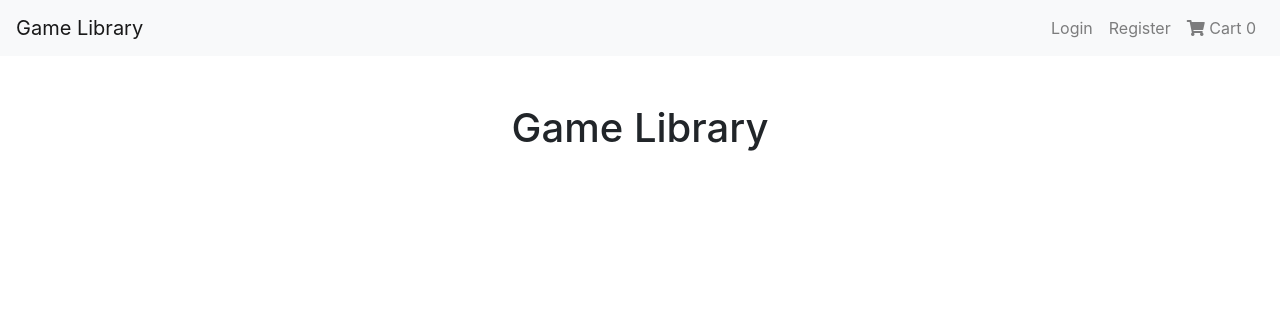
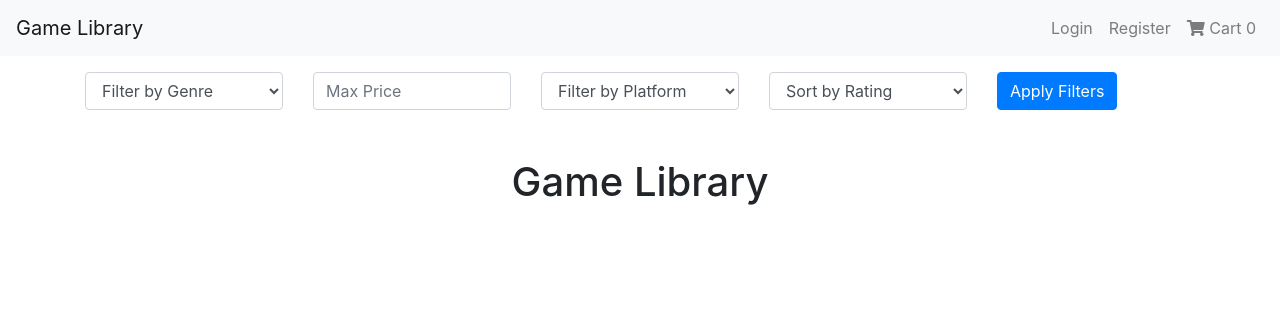
Before and after one commit to dzon337/gameshop, a Spring Boot app: page / in a window 1280 px wide. Shown: the top 316 px of the page. Run offline with Spring Boot 4, Linux system fonts and the light colour scheme.

Commit message:
Add files via upload

```diff
--- a/front_end/src/main/resources/application.properties
+++ /dev/null
@@ -1 +0,0 @@
-server.port = 8081
--- a/front_end/src/main/resources/templates/index.html
+++ b/front_end/src/main/resources/templates/index.html
@@ -31,6 +31,36 @@
         </ul>
     </div>
 </nav>
+<div class="container mt-3">
+    <div class="row">
+        <div class="col">
+            <select id="filterGenre" class="form-control">
+                <option value="">Filter by Genre</option>
+                <!-- Options will be populated here -->
+            </select>
+        </div>
+        <div class="col">
+            <input type="number" id="filterPrice" class="form-control" placeholder="Max Price">
+        </div>
+        <div class="col">
+            <select id="filterPlatform" class="form-control">
+                <option value="">Filter by Platform</option>
+                <!-- Options will be populated here -->
+            </select>
+        </div>
+        <div class="col">
+            <select id="sortRating" class="form-control">
+                <option value="">Sort by Rating</option>
+                <option value="asc">Low to High</option>
+                <option value="desc">High to Low</option>
+            </select>
+        </div>
+        <div class="col">
+            <button onclick="applyFilters()" class="btn btn-primary">Apply Filters</button>
+        </div>
+    </div>
+</div>
+
 <div class="container mt-5">
     <h1 class="text-center">Game Library</h1>
     <div id="game-list" class="row"></div>
@@ -215,19 +245,36 @@
         window.location.href = "/checkout"
 
     }
+    function applyFilters() {
+        const genreFilter = document.getElementById('filterGenre').value;
+        const priceFilter = parseFloat(document.getElementById('filterPrice').value);
+        const platformFilter = document.getElementById('filterPlatform').value;
+        const sortRating = document.getElementById('sortRating').value;
 
+        let filteredGames = gamesData;
 
-    document.addEventListener("DOMContentLoaded", function() {
-        fetch('http://localhost:8080/games/all')
-            .then(response => {
-                if (!response.ok) {
-                    throw new Error(`HTTP error! Status: ${response.status}`);
+        // Filter by Genre
+        if (genreFilter) {
+            filteredGames = filteredGames.filter(game => game.genres.some(g => g.genreName === genreFilter));
         }
-                return response.json();
-            })
-            .then(data => {renderGames(data); gamesData= data;})
-            .catch(error => console.error('Error fetching data:', error));
 
+        // Filter by Price
+        if (priceFilter) {
+            filteredGames = filteredGames.filter(game => game.price <= priceFilter);
+        }
+
+        // Filter by Platform
+        if (platformFilter) {
+            filteredGames = filteredGames.filter(game => game.platforms.some(p => p.platformName === platformFilter));
+        }
+
+        // Sort by Rating
+        if (sortRating) {
+            filteredGames.sort((a, b) => sortRating === 'asc' ? a.averageRating - b.averageRating : b.averageRating - a.averageRating);
+        }
+
+        renderGames(filteredGames);
+    }
     function renderGames(games) {
         const container = document.getElementById('game-list');
         container.innerHTML = '';
@@ -242,6 +289,8 @@
                     <h5 class="card-title" onclick="showGameDetails(${JSON.stringify(game).split('"').join("&quot;")})">${game.gameName} ($${game.price})</h5>
                     <p class="card-text">Genres: ${game.genres.map(g => g.genreName).join(', ')}</p>
                     <p class="card-text">Platforms: ${game.platforms.map(p => p.platformName).join(', ')}</p>
+                                        <p class="card-text">Average Rating: ${game.averageRating.toFixed(1)}</p>
+
                     <button onclick="addToCart(${game.gameId})" class="btn btn-primary">Buy</button>
                 </div>
             </div>
@@ -249,7 +298,53 @@
             container.appendChild(gameElement);
         });
     }
+
+    document.addEventListener("DOMContentLoaded", function() {
+        // Populate genres
+        const genres = ["SHOOTER", "SPORTS", "ADVENTURE", "OPEN_WORLD", "ACTION", "ROLE_PLAY", "RACING", "FIGHTING", "HORROR", "MULTIPLAYER"];
+        const genreSelect = document.getElementById('filterGenre');
+        genres.forEach(genre => {
+            const option = document.createElement('option');
+            option.value = genre;
+            option.textContent = genre;
+            genreSelect.appendChild(option);
+        });
+
+        // Populate platforms
+        const platforms = ["PLAYSTATION_5", "PLAYSTATION_4", "PLAYSTATION_2", "XBOX_360", "XBOX_SERIES_X", "NINTENDO_SWITCH", "PERSONAL_COMPUTER"];
+        const platformSelect = document.getElementById('filterPlatform');
+        platforms.forEach(platform => {
+            const option = document.createElement('option');
+            option.value = platform;
+            option.textContent = platform;
+            platformSelect.appendChild(option);
+        });
+        fetch('http://localhost:8080/games/all')
+            .then(response => {
+                if (!response.ok) {
+                    throw new Error(`HTTP error! Status: ${response.status}`);
+                }
+                return response.json();
+            })
+            .then(games => {
+                games.forEach(game => {
+                    game.averageRating = calculateAverageRating(game.reviews);
+                });
+                renderGames(games);
+                gamesData = games;
+            })
+            .catch(error => console.error('Error fetching data:', error));
+
+
         updateNavBar();
+        function calculateAverageRating(reviews) {
+            if (!reviews || reviews.length === 0) {
+                return 0; // Return 0 if there are no reviews
+            }
+            const totalRating = reviews.reduce((acc, review) => acc + review.rating, 0);
+            return totalRating / reviews.length;
+        }
+
 
         function updateNavBar() {
             const navItems = document.getElementById('nav-items');
```
Also changed, not shown: docker-compose.yml (+44 -31 lines), front_end/src/main/resources/templates/checkout.html (+53 -12 lines), 1 other file. Lines whose indentation alone changed are shown as unchanged.
